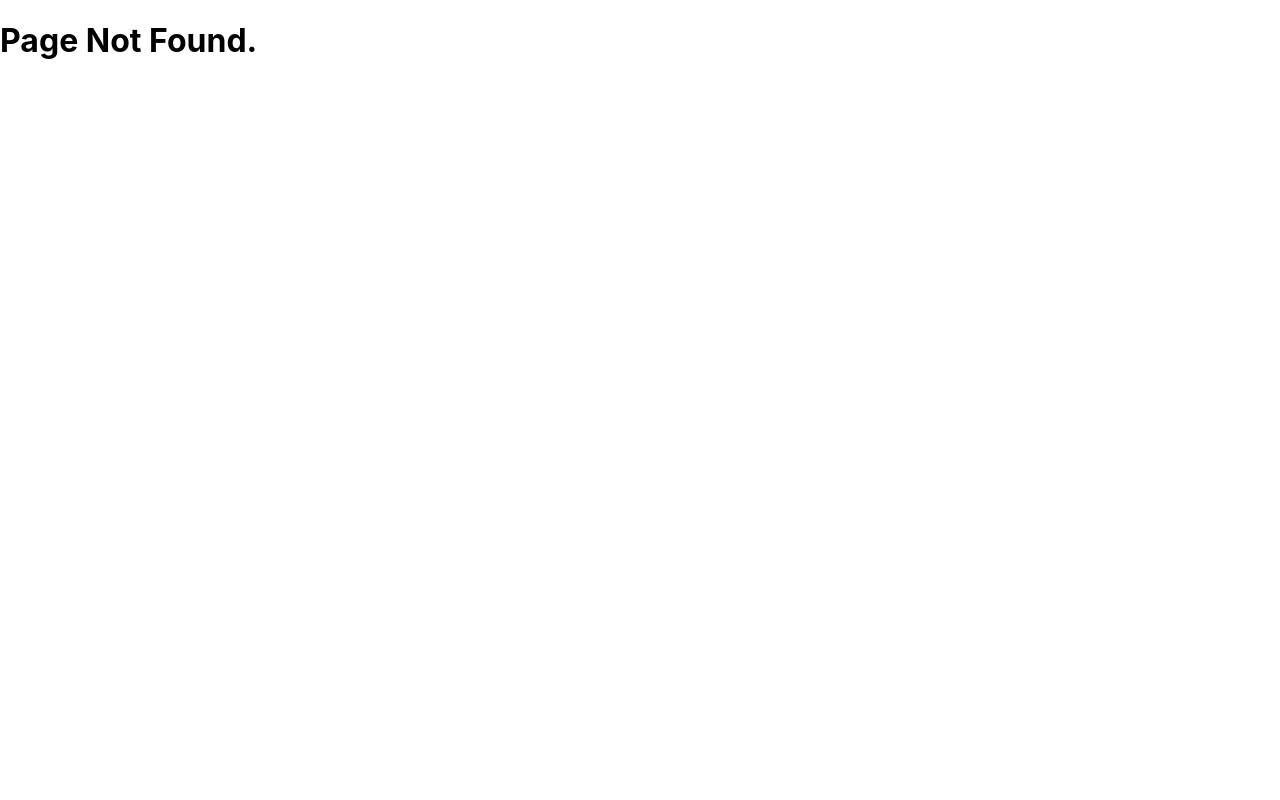
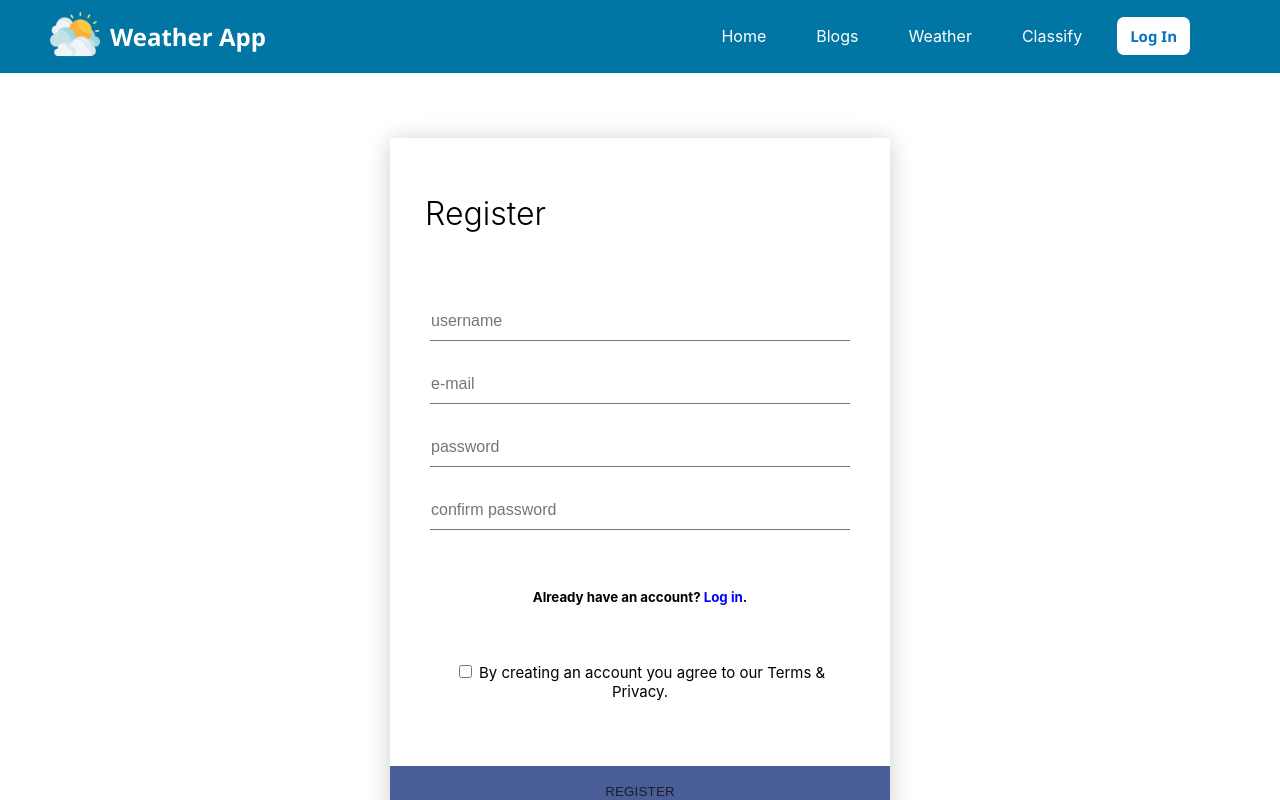
Before and after one commit to TanvirRubayed-code/weather_detection, a Next.js app: page /signup in a window 1280 px wide. Before the commit this address had no page. Shown: the top 800 px of the page. Built offline with nearby package versions, Linux system fonts and the light colour scheme.

Commit message:
signup and login page connection complete

```diff
--- /dev/null
+++ b/pages/signup.js
@@ -0,0 +1,66 @@
+import styles from "../styles/Register.module.css";
+import Navbar from "../components/Navbar";
+import Footer from "../components/Footer";
+import Link from "next/link";
+
+function Register() {
+  return (
+    <>
+      <Navbar></Navbar>
+      <div className={styles.register_form}>
+        <form>
+          <h1>Register</h1>
+          <div className={styles.content}>
+            <div className={styles.input_field}>
+              <input type="email" placeholder="Username" autocomplete="nope" />
+            </div>
+
+            <div className={styles.input_field}>
+              <input type="email" placeholder="E-mail" autocomplete="nope" />
+            </div>
+
+            <div className={styles.input_field}>
+              <input
+                type="password"
+                placeholder="Password"
+                autocomplete="new-password"
+              />
+            </div>
+
+            <div className={styles.input_field}>
+              <input
+                type="password"
+                placeholder="Confirm password"
+                autocomplete="new-password"
+              />
+            </div>
+
+            <div class={styles.container_signin}>
+              <h5>
+                Already have an account?{" "}
+                <Link className={styles.login_text} href="/login">
+                  Log in
+                </Link>
+                .
+              </h5>
+            </div>
+
+            <div class={styles.legacy}>
+              <p>
+                {" "}
+                <input type="checkbox"></input> By creating an account you agree
+                to our <a href="#">Terms & Privacy</a>.
+              </p>
+            </div>
+          </div>
+          <div className={styles.action}>
+            <button>Register</button>
+          </div>
+        </form>
+      </div>
+      <Footer></Footer>
+    </>
+  );
+}
+
+export default Register;
--- /dev/null
+++ b/styles/Register.module.css
@@ -0,0 +1,134 @@
+.register_form {
+    background: #fff;
+    width: 500px;
+    margin: 65px auto;
+    display: -webkit-box;
+    display: flex;
+    -webkit-box-orient: vertical;
+    -webkit-box-direction: normal;
+    flex-direction: column;
+    border-radius: 4px;
+    box-shadow: 0 2px 25px rgba(0, 0, 0, 0.2);
+  }
+
+  .register_form h1 {
+    padding: 35px 35px 0 35px;
+    font-weight: 300;
+  }
+
+  .register_form .content {
+    padding: 35px;
+    text-align: center;
+  }
+
+  .register_form .input_field {
+    padding: 12px 5px;
+  }
+
+  .register_form .input_field input {
+    font-size: 16px;
+    display: block;
+    font-family: 'Rubik', sans-serif;
+    width: 100%;
+    padding: 10px 1px;
+    border: 0;
+    border-bottom: 1px solid #747474;
+    outline: none;
+    -webkit-transition: all .2s;
+    transition: all .2s;
+  }
+
+  .register_form .input_field input::-webkit-input-placeholder {
+    text-transform: lowercase;
+  }
+
+  .register_form .input_field input::-moz-placeholder {
+    text-transform: lowercase;
+  }
+
+  .register_form .input_field input:-ms-input-placeholder {
+    text-transform: lowercase;
+  }
+
+  .register_form .input_field input::-ms-input-placeholder {
+    text-transform: lowercase;
+  }
+
+  .register_form .input_field input::placeholder {
+    text-transform: lowercase;
+  }
+
+  .register_form .input_field input:focus {
+    border-color: #222;
+  }
+
+  .register_form a.link {
+    text-decoration: none;
+    color: #747474;
+    letter-spacing: 0.2px;
+    text-transform: lowercase;
+    display: inline-block;
+    margin-top: 20px;
+  }
+
+  .register_form .action {
+    display: -webkit-box;
+    display: flex;
+    -webkit-box-orient: horizontal;
+    -webkit-box-direction: normal;
+    flex-direction: row;
+  }
+
+  .register_form .action button {
+    width: 100%;
+    border: none;
+    padding: 18px;
+    font-family: 'Rubik', sans-serif;
+    cursor: pointer;
+    text-transform: uppercase;
+    background: #495d96;
+    color: rgba(14, 12, 12, 0.788);
+    border-bottom-left-radius: 4px;
+    border-bottom-right-radius: 0;
+    letter-spacing: 0.2px;
+    outline: 0;
+    -webkit-transition: all .3s;
+    transition: all .3s;
+  }
+
+  .register_form .container_signin{
+ margin-top: 20px;
+ padding: 5px;
+ text-align: center;
+
+  }
+
+  .login_text {
+    color: blue;
+  }
+
+
+
+  .register_form .legacy{
+ text-align: center;
+ font-size: 15px;
+ padding: 15px;
+
+  }
+
+
+
+  .register_form .action button:hover {
+    background: #d8d8d8;
+  }
+
+  .register_form .action button:nth-child(2) {
+    background: #2d3b55;
+    color: #fff;
+    border-bottom-left-radius: 0;
+    border-bottom-right-radius: 4px;
+  }
+
+  .register_form .action button:nth-child(2):hover {
+    background: #3c4d6d;
+  }
```
Also changed, not shown: pages/login.js (+19 -7 lines).
